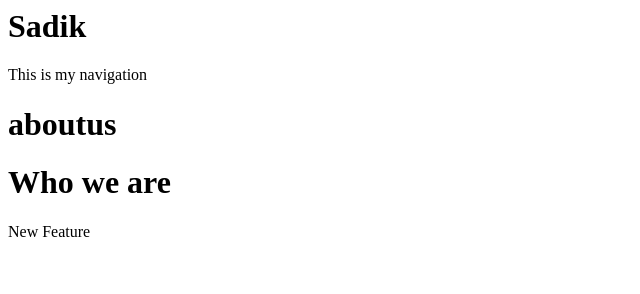
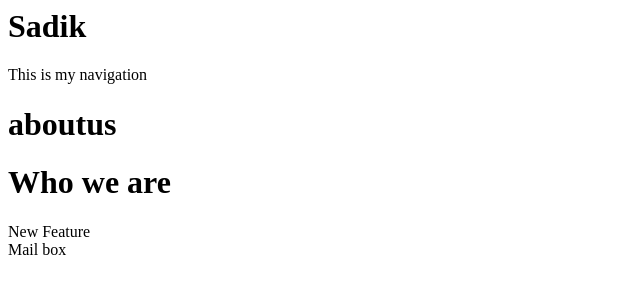
Before and after one commit to sadiksdk64/git-test, a plain HTML site: page index.html in a window 1280 px wide. Shown: the full height of the page, 0-640 px from the left. Drawn offline with Linux system fonts and the light colour scheme.

Commit message:
new mailbox feature added

```diff
--- a/index.html
+++ b/index.html
@@ -11,3 +11,7 @@
 <div>
     New Feature
 </div>
+
+<div>
+    Mail box
+</div>
```
